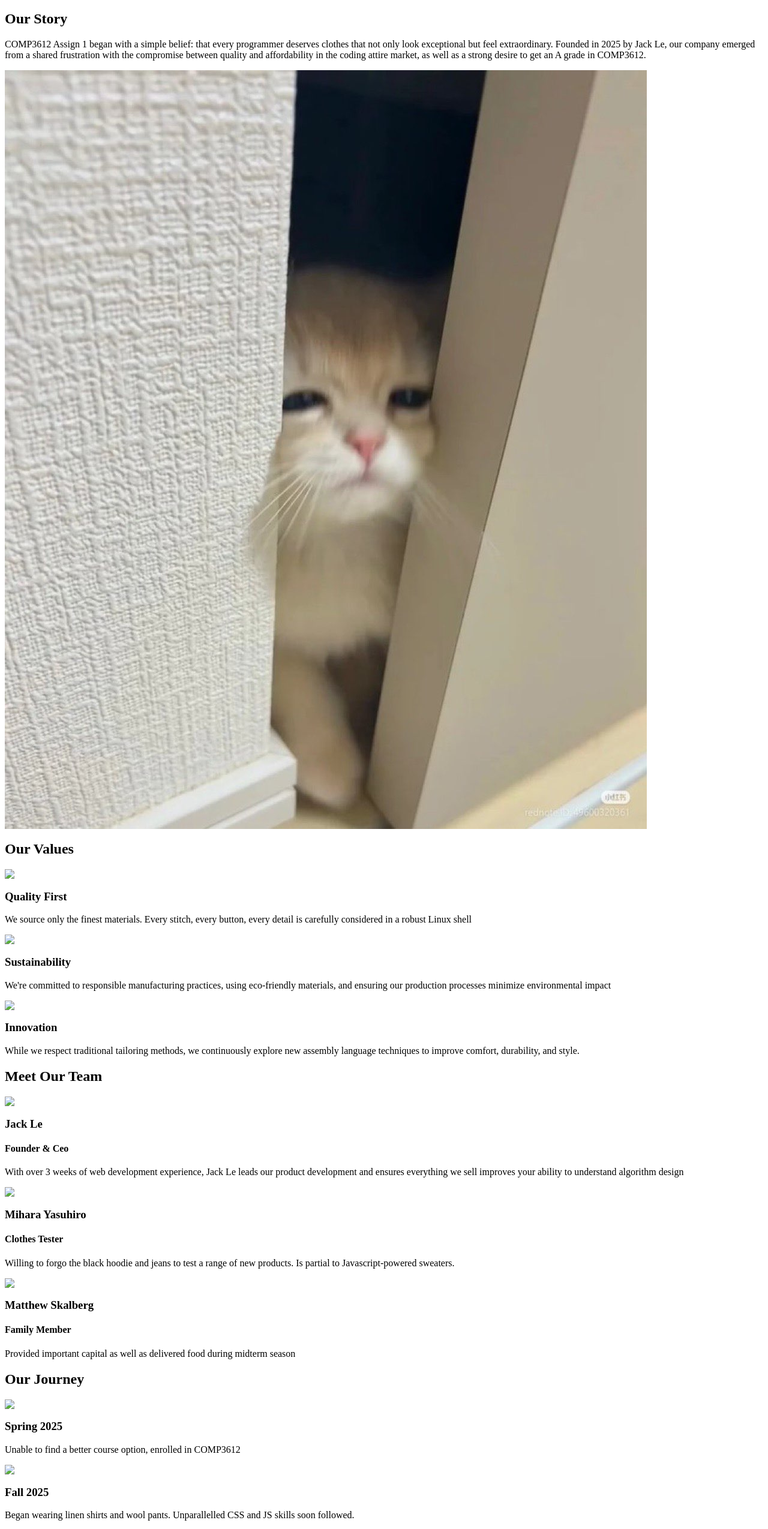
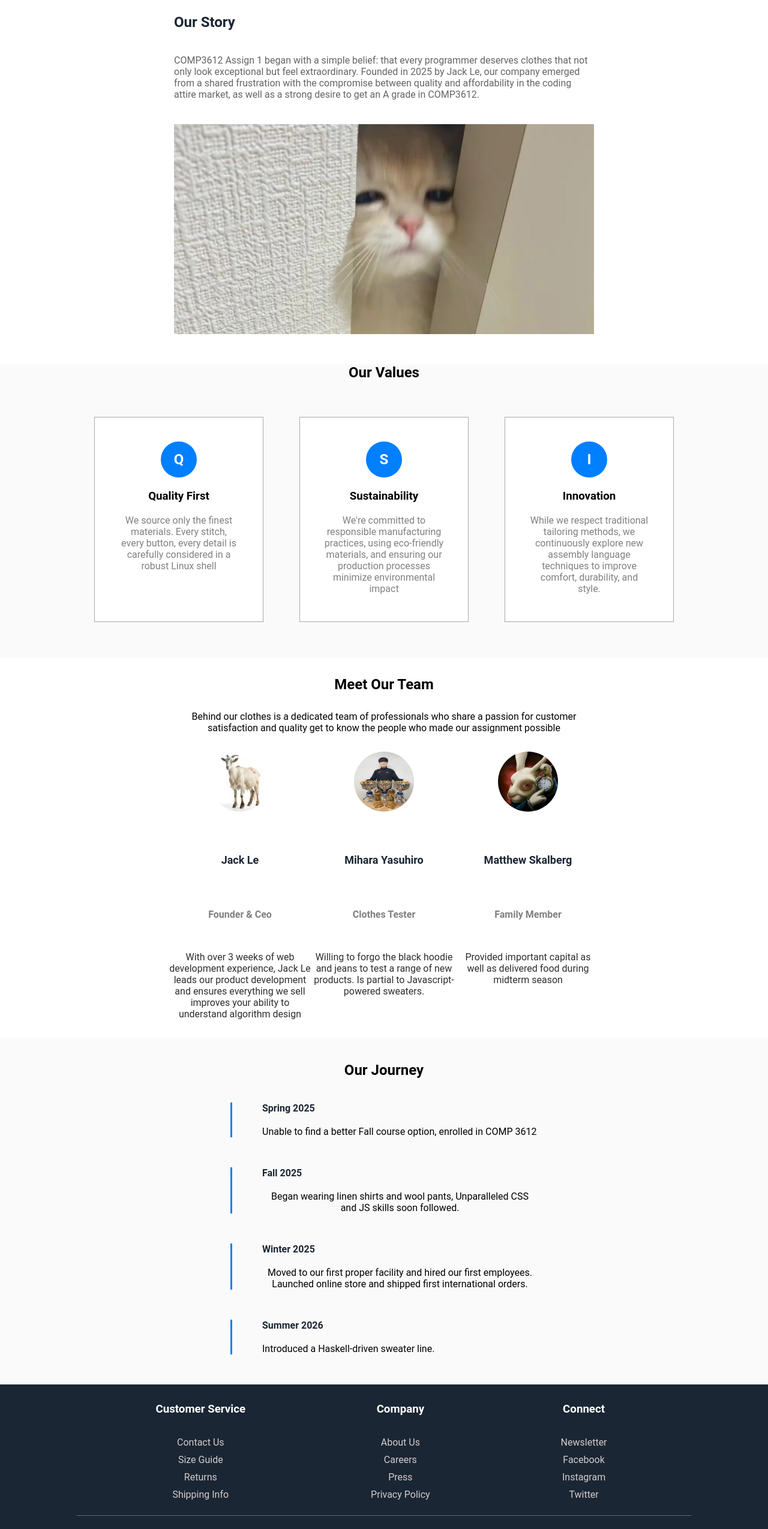
Before and after one commit to JACKLEEOW/WebAsg, a plain HTML site: page about.html in a window 1280 px wide. Shown: the part 243-2792 px from the top of the page at 60% size. Drawn offline with Linux system fonts and the light colour scheme.

Commit message:
almighty push

```diff
--- a/about.html
+++ b/about.html
@@ -1,18 +1,19 @@
 <head>
     <title>About</title>
+    <link rel="stylesheet" href="assign1.css">
 </head>
 
 <body>
     <header>
 
+
+        <nav>
             <h1>COMP 3612 Assign 1</h1>
-        <nav>
-
             <ul>
                 <li><a href="index.html">Home</a>
                 </li>
                 <li> <a href="#">Shop</a></li>
-                <li class = "current-highlight"> <a href="about.html"> About </a>
+                <li> <a class="current-highlight" href="about.html"> About </a>
                 </li>
                 <li> <a href="#">Contact</a></li>
                 <li><a href="#">Cart (0)</a></li>
@@ -39,86 +40,105 @@
             strong desire to get an A grade in COMP3612.
         </p>
 
+        <div id="about-img">
+
             <img src=data/images/IMG_0913.jpg>
+        </div>
     </section>
 
     <section id="values">
         <h2>Our Values</h2>
 
+        <div id="value-grid">
             <article class="value-card">
-            <img src="#">
+                <h2>Q</h2>
                 <h3>Quality First</h3>
-            <p>We source only the finest materials. Every stitch, every button, every detail is carefully considered in
+                <p>We source only the finest materials. Every stitch, every button, every detail is carefully considered
+                    in
                     a robust Linux shell</p>
             </article>
             <article class="value-card">
-            <img src="#">
+                <h2>S</h2>
                 <h3>Sustainability</h3>
-            <p>We're committed to responsible manufacturing practices, using eco-friendly materials, and ensuring our
+                <p>We're committed to responsible manufacturing practices, using eco-friendly materials, and ensuring
+                    our
                     production processes minimize environmental impact</p>
             </article>
             <article class="value-card">
-            <img src="#">
+                <h2>I</h2>
                 <h3>Innovation</h3>
-            <p>While we respect traditional tailoring methods, we continuously explore new assembly language techniques
+                <p>While we respect traditional tailoring methods, we continuously explore new assembly language
+                    techniques
                     to improve comfort, durability, and style.</p>
             </article>
-
+        </div>
 
 
     </section>
 
     <section id="meet-team">
         <h2>Meet Our Team</h2>
+        <p>Behind our clothes is a dedicated team of professionals who share a passion for customer satisfaction and
+            quality
+            get to know the people who made our assignment possible
+        </p>
+        <div id="team-grid">
             <article class="team-member">
-            <img src="#">
+                <img src="data/images/goat-isolated-on-white-background-generate-ai-free-photo.jpg">
                 <h3>Jack Le</h3>
                 <h4>Founder & Ceo</h4>
                 <p>With over 3 weeks of web development experience, Jack Le leads our product development and ensures
                     everything we sell improves your ability to understand algorithm design </p>
             </article>
             <article class="team-member">
-            <img src="#">
+                <img src="data/images/153041101661788404.png">
                 <h3>Mihara Yasuhiro</h3>
                 <h4>Clothes Tester</h4>
                 <p>Willing to forgo the black hoodie and jeans to test a range of new products. Is partial to
                     Javascript-powered sweaters.</p>
             </article>
             <article class="team-member">
-            <img src="#">
+                <img src="data/images/IMG_1422.jpg">
                 <h3>Matthew Skalberg</h3>
                 <h4>Family Member</h4>
                 <p>Provided important capital as well as delivered food during midterm season</p>
             </article>
+        </div>
 
 
     </section>
 
-    <section id="journey">
-        <h2>
-            Our Journey
-        </h2>
-        <div class="journey-point">
-            <img src="#add the checkpoint icon here">
-            <h3>Spring 2025</h3>
-            <p>Unable to find a better course option, enrolled in COMP3612</p>
-        </div>
-        <div class="journey-point">
-            <img src="#add the checkpoint icon here">
-            <h3>Fall 2025</h3>
-            <p>Began wearing linen shirts and wool pants. Unparallelled CSS and JS skills soon followed.</p>
-        </div>
-        <div class="journey-point">
-            <img src="#add the checkpoint icon here">
-            <h3>Winter 2025</h3>
-            <p>Moved to our first proper facility and hired our first employees. Launched online store and shipped first
-                international orders</p>
-        </div>
-        <div class="journey-point">
-            <img src="#add the checkpoint icon here">
-            <h3>Summer 2026</h3>
-            <p>Introduced a Haskell-driven sweater line.</p>
-        </div>
+    <section id="journey"> <!-- Harinder recommended me to change this to a list, because before i had it as a grid of articles-->
+
+        <h2>Our Journey</h2>
+        <ul>
+            <li>
+                <p class="date">Spring 2025</p>
+                <p class="checkpoint-description">
+                    Unable to find a better Fall course option, enrolled in COMP 3612
+                </p>
+            </li>
+            <li>
+                <p class="date">Fall 2025</p>
+                <p class="checkpoint-description">
+                    Began wearing linen shirts and wool pants, Unparalleled CSS and JS skills soon followed.
+                </p>
+            </li>
+            <li>
+                <p class="date">Winter 2025</p>
+                <p class="checkpoint-description">
+                    Moved to our first proper facility and hired our first employees. Launched online store and shipped
+                    first international orders.
+                </p>
+            </li>
+            <li>
+                <p class="date">Summer 2026</p>
+                <p class="checkpoint-description">
+                    Introduced a Haskell-driven sweater line.
+                </p>
+            </li>
+        </ul>
+
     </section>
 
 
@@ -127,9 +147,8 @@
 
 
 
-
     <footer>
-
+        <div class="footer-grid">
             <div class="footer-column">
                 <h3>Customer Service</h3>
                 <ul>
@@ -157,6 +176,8 @@
                     <li><a href="#">Twitter</a></li>
                 </ul>
             </div>
+        </div>
+        <hr>
 
         <p class="footer-copyright">&copy 2025 COMP 3612. All rights reserved.</p>
 
--- /dev/null
+++ b/assign1.css
@@ -0,0 +1,520 @@
+:root {
+    --ui-dark-blue: #1a2633;
+    --grey-text: #808080;
+    --button-blue: #007fff;
+    --background-grey: rgb(250, 250, 250);
+}
+
+body,
+section,
+header,
+fieldset,
+div,
+p,
+h1,
+h2,
+h3,
+ul,
+li,
+table,
+tr,
+th,
+td {
+    border: 0px;
+    margin: 0;
+    padding: 0;
+}
+
+body {
+    font-family: "Roboto", sans-serif;
+}
+
+/* anthony sent me this to help understand /*https://developer.mozilla.org/en-US/docs/Web/CSS/justify-content*/
+header {
+    background-color: var(--ui-dark-blue);
+
+}
+
+
+nav {
+
+    display: flex;
+    flex-direction: row;
+    color: white;
+    align-items: center;
+    justify-content: space-between;
+    padding: 15px 30px;
+
+    h1 {
+        color: white;
+        font-size: 25px;
+        padding-left: 80px;
+        margin: 0;
+
+    }
+
+
+    ul {
+        list-style-type: none;
+        display: flex;
+        gap: 30px;
+        padding-right: 70px;
+    }
+
+    a {
+        color: white;
+        text-decoration: none;
+        border-radius: 10px;
+        padding: 4px;
+
+    }
+
+    a:hover {
+        color: #66b3ff;
+    }
+
+    a.current-highlight {
+        padding: 10px 20px;
+
+
+        background-color: color-mix(in srgb, var(--ui-dark-blue), white 20%);
+    }
+
+
+
+}
+
+a.blue-button {
+    /*anthony helped me with the dimensions for the button */
+    display: flex;
+    justify-content: center;
+    align-items: center;
+    width: 120px;
+    height: 50px;
+
+    background-color: var(--button-blue);
+    border-radius: 10px;
+    box-shadow: 2px 2px 2px rgba(47, 59, 64, 0.35);
+    color: white;
+
+    text-decoration: none;
+}
+
+.blue-button a:hover {
+    background-color: var(--button-blue-highlight);
+}
+
+section#hero-banner {
+    text-align: center;
+    display: flex;
+    flex-direction: column;
+    height: 300px;
+    margin-bottom: 60px;
+
+    background-image: url(data/images/closet.jpg);
+    background-size: cover;
+
+
+    h2 {
+        padding-top: 50px;
+        padding-bottom: 20px;
+
+        color: var(--ui-dark-blue);
+        font-size: 30px;
+
+    }
+
+    p {
+        color: var(--grey-text);
+    }
+
+    a {
+        margin-top: 80px;
+        align-self: center;
+    }
+
+}
+
+
+
+section#products {
+
+
+    h2 {
+        color: black;
+        text-align: center;
+        font-size: 28px;
+        margin-bottom: 40px;
+    }
+
+
+}
+
+article.product-card {
+    display: flex;
+    flex-direction: column;
+    border: 1px solid darkgray;
+    align-items: center;
+    text-align: center;
+    padding: 20px;
+
+}
+
+
+article.product-card p {
+    margin: 20px;
+    color: red;
+    font-weight: bold;
+    font-size: 20px;
+}
+
+#products-grid {
+    display: grid;
+    grid-template-columns: repeat(4, 1fr);
+    gap: 25px;
+    max-width: 950px;
+    justify-content: center;
+    margin: 0 auto;
+
+}
+
+section#why-choose {
+    background-color: rgb(250, 250, 250);
+    margin-top: 80px;
+
+    padding-bottom: 60px;
+    text-align: center;
+
+    h2 {
+        padding-top: 60px;
+        color: #1a2633;
+        font-size: 30px;
+    }
+
+
+
+}
+
+section#why-choose p {
+
+    margin: 40px auto;
+    width: 650px;
+    color: #808080;
+
+
+}
+
+footer {
+    padding-top: 30px;
+    background-color: #1a2633;
+    text-align: center;
+
+}
+
+footer h3 {
+    padding-bottom: 30px;
+}
+
+.footer-grid {
+    color: white;
+    display: flex;
+    flex-direction: row;
+    justify-content: center;
+    align-items: center;
+    gap: 200px;
+
+}
+
+.footer-column ul {
+
+    list-style-type: none;
+    text-align: center;
+
+    li {
+        padding: 5px;
+
+
+    }
+}
+
+footer p {
+    margin-top: 40px;
+    padding-bottom: 40px;
+    text-align: center;
+    color: white;
+}
+
+.footer-column ul li a {
+    color: rgb(213, 204, 204);
+    text-decoration: none;
+    border-radius: 10px;
+    padding: 4px;
+}
+
+hr {
+
+    background-color: white;
+    opacity: 30%;
+    width: 80%;
+    border: none;
+    height: 1px;
+    margin-top: 20px;
+    margin-bottom: 0;
+    padding: 0;
+
+
+}
+
+
+section#about-asg {
+
+    text-align: center;
+    background-color: var(--background-grey);
+
+
+    h2 {
+        padding: 40px;
+        color: var(--ui-dark-blue);
+
+    }
+
+    p {
+        color: var(--grey-text);
+        padding-bottom: 40px;
+    }
+}
+
+section#story {
+    text-align: left;
+    max-width: 700;
+    margin: auto;
+
+    h2 {
+        color: var(--ui-dark-blue);
+        text-align: left;
+        margin: 40px 0;
+
+    }
+
+    p {
+
+        color: #676363;
+        margin: 40px 0;
+    }
+
+
+
+}
+
+section#story img {
+    width: 700;
+    height: 350;
+    object-fit: cover;
+    overflow: hidden;
+    margin-bottom: 50px;
+
+}
+
+section#values {
+    background-color: var(--background-grey);
+    display: flex;
+    align-items: center;
+    justify-content: space-evenly;
+    flex-direction: column;
+    width: 100%;
+
+
+}
+
+#value-grid {
+    display: flex;
+    flex-direction: row;
+    align-items: flex-start;
+    justify-content: center;
+
+    p {
+        color: var(--grey-text);
+        margin: 20px;
+
+    }
+
+
+
+    h2 {
+        display: flex;
+        align-items: center;
+        /*tai helped me figure out how to make the circle*/
+        justify-content: center;
+        width: 60px;
+        height: 60px;
+        color: white;
+        font-size: 1.5em;
+        font-weight: bold;
+        border-radius: 100%;
+        background-color: var(--button-blue);
+        margin: 20px 0;
+
+
+    }
+
+
+
+
+
+
+}
+
+article.value-card {
+    display: flex;
+    align-items: center;
+
+    flex-direction: column;
+    background-color: white;
+    height: 300px;
+    width: 240px;
+
+    padding: 20px;
+    margin: 60px 30px;
+
+    text-align: center;
+
+    border: 1px solid darkgray;
+}
+
+
+
+section#meet-team {
+    text-align: center;
+    max-height: 700px;
+
+    h2 {
+        margin-top: 30px;
+        margin-bottom: 30px;
+
+    }
+
+    p {
+        max-width: 700px;
+        margin-top: 30px;
+        margin-bottom: 30px;
+        margin-left: auto;
+        margin-right: auto;
+    }
+}
+
+#team-grid {
+    display: flex;
+    align-items: flex-start;
+    justify-content: center;
+    flex-direction: row;
+}
+
+article.team-member {
+    display: flex;
+    flex-direction: column;
+    max-width: 300px;
+    justify-content: flex-start;
+    align-items: center;
+
+    h3 {
+        margin: 50px 0;
+        font-size: 18px;
+        color: var(--ui-dark-blue);
+
+
+    }
+
+    h4 {
+        color: var(--grey-text)
+    }
+
+    img {
+        margin-bottom: 20px;
+        border-radius: 50%;
+        width: 100px;
+        height: 100px;
+    }
+
+    p {
+        width: 240px;
+        margin: 15px 0;
+        color: rgb(46, 46, 46);
+        text-align: center;
+    }
+
+}
+
+
+section#journey {
+    background-color: var(--background-grey);
+    text-align: center;
+    display: flex;
+    align-items: center;
+    justify-content: center;
+    flex-direction: column;
+    width: 100%;
+
+    h2 {
+        color: (--ui-dark-blue);
+
+        padding: 40px;
+    }
+
+}
+
+section#journey ul {
+    display: flex;
+    align-items: start;
+    justify-content: center;
+    flex-direction: column;
+    width: 40%;
+}
+
+section#journey li {
+    display: flex;
+    align-items: start;
+    justify-content: center;
+    flex-direction: column;
+    position: relative;
+    list-style-type: none;
+
+    margin-bottom: 50px;
+    padding-left: 50px;
+    border-left: 3px solid var(--button-blue);
+
+}
+
+.date {
+    color: var(--ui-dark-blue);
+    font-weight:bold;
+    margin-bottom: 20px;
+
+}
+
+
+
+#bread-crumbs {
+    background-color: var(--background-grey);
+}
+#bread-crumbs p {
+    padding: 30px 110px;
+
+
+}
+
+section#product-section {
+    display: grid;
+    grid-template-columns: 1fr 1fr;
+    gap: 40px;
+    max-width: 1200px;
+    margin: 40px auto;
+    padding: 0 40px;
+
+}
+
+div.big-product-img {
+    margin-top: 50px;
+    padding: 0 110px;
+    grid-column: 1;
+    grid-row:1/3;
+}
```
Also changed, not shown: index.html (+17 -13 lines), product.html (+61 -17 lines), data/images/153041101661788404.png (added), data/images/IMG_1422.jpg (added), data/images/goat-isolated-on-white-background-generate-ai-free-photo.jpg (added). Lines whose indentation alone changed are shown as unchanged.
